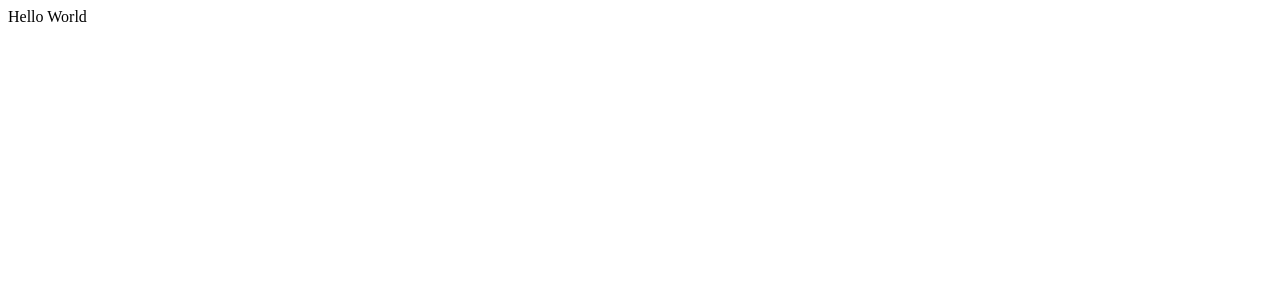
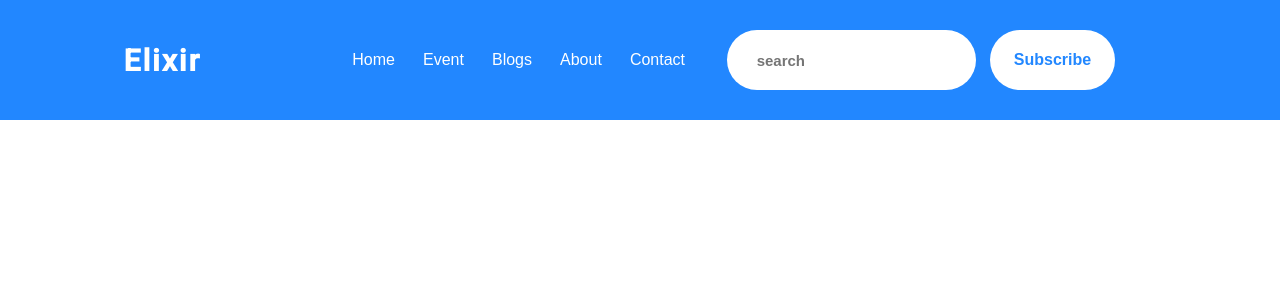
Before and after one commit to Elixir-ABESEC/website, a React (Create React App) app: page / in a window 1280 px wide. Shown: the top 300 px of the page. Built offline with nearby package versions, Linux system fonts and the light colour scheme.

Commit message:
added navbar to the web site

```diff
--- /dev/null
+++ b/src/App.css
@@ -0,0 +1,14 @@
+@import url('https://fonts.googleapis.com/css2?family=Roboto:wght@300;500&display=swap');
+
+*{
+    margin: 0;
+    padding: 0;
+}
+:root{
+    --primary-color:#2287FF;
+    --primary-font:'Roboto', sans-serif;
+}
+body{
+    color:white;
+    font-family: sans-serif;
+}
--- a/src/App.js
+++ b/src/App.js
@@ -1,6 +1,6 @@
 import React from "react";
 import Navbar from "./Components/Navbar/Navbar";
-
+import "./App.css";
 function App() {
   return (
     <>
--- a/src/Components/Navbar/Navbar.css
+++ b/src/Components/Navbar/Navbar.css
@@ -1 +1,61 @@
 /* Write your CSS here */
+.navbar{
+    width: 100%;
+    background-color: var(--primary-color);
+    height: 120px;
+    display: flex;
+    justify-content: space-evenly;
+    align-items: center;
+}
+.logo{
+    font-size: 30px;
+    font-weight: bolder;
+    font-family: var(--primary-font);
+    letter-spacing: 2px;
+}
+.navbar_right{
+    display: flex;
+    justify-content: space-evenly;
+    align-items: center;
+    width: 65%;
+    height: 50%;
+}
+.navbar__right__box__left{
+    display: flex;
+    justify-content: space-between;
+    align-items: center;
+    width: 40%;
+}
+.navbar__right__box__right{
+    height: 100%;
+    display: flex;
+    justify-content: space-evenly;
+    width: 50%;
+}
+.navbar__right__box__right input{
+    border: none;
+    height: 100%;
+    width: 60%;
+    padding: 20px 30px;
+    font-size: 15px;
+    color: gray;
+    font-weight: bolder;
+    border-radius: 50px;
+    -webkit-border-radius: 50px;
+    -moz-border-radius: 50px;
+    -ms-border-radius: 50px;
+    -o-border-radius: 50px;
+}
+.navbar__right__box__right button{
+    background-color: #fff;
+    border: none;
+    font-size: 16px;
+    font-weight: bolder;
+    color:var(--primary-color);
+    width: 30%;
+    border-radius: 50px;
+    -webkit-border-radius: 50px;
+    -moz-border-radius: 50px;
+    -ms-border-radius: 50px;
+    -o-border-radius: 50px;
+}
--- a/src/Components/Navbar/Navbar.js
+++ b/src/Components/Navbar/Navbar.js
@@ -5,9 +5,22 @@ import "./Navbar.css";
 function Navbar() {
   return (
     /* Write you HTML components/tags here. */
-    <Fragment>
-      <div>Hello World</div>
-    </Fragment>
+    <div className='navbar'>
+      <div className='logo navbar__left'>Elixir</div>
+      <div className='navbar_right'>
+      <div className='navbar__right__box__left'>
+        <div className='link'>Home</div>
+        <div className='link'>Event</div>
+        <div className='link'>Blogs</div>
+        <div className='link'>About</div>
+        <div className='link'>Contact</div>
+      </div>
+       <div className='navbar__right__box__right'>
+        <input type="search" placeholder='search'/>
+        <button>Subscribe</button>
+       </div>
+      </div>
+    </div>
   );
 }
 
```
